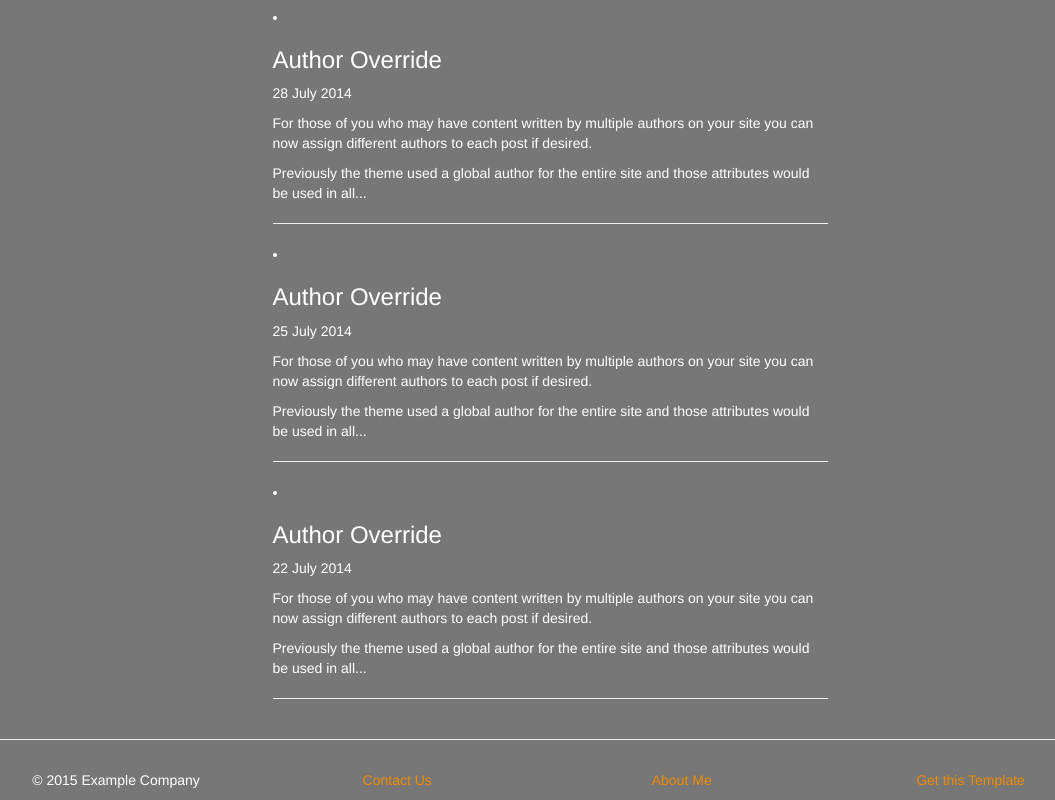
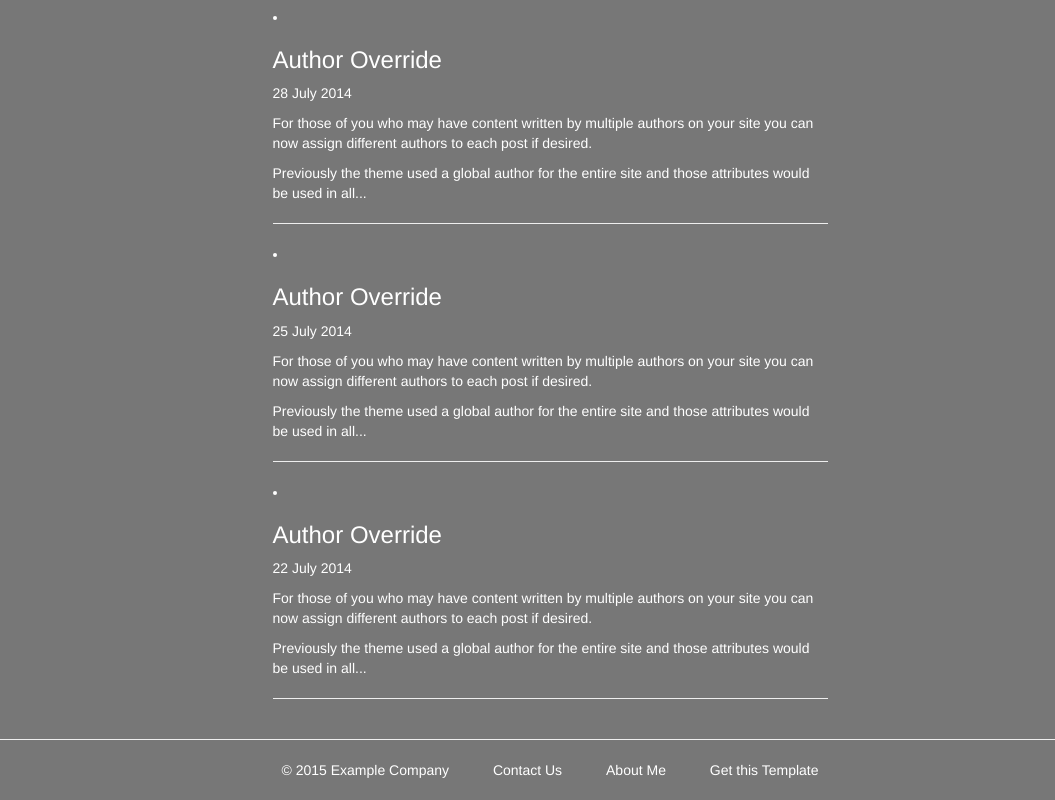
Before and after one commit to bloodyblaze/bloodyblaze.github.io, a plain HTML site: page index.html in a window 1280 px wide. Shown: the part 579-1379 px from the top of the page, without its empty margins (90-1145 px from the left). Drawn offline with nearby package versions, Linux system fonts and the light colour scheme.

Commit message:
nonbutton, white links footer

```diff
--- a/assets/style.css
+++ b/assets/style.css
@@ -118,11 +118,11 @@ inset 0 1px 1px rgba(255,255,255,1); /*top internal highlight*/
 	border-color:#fff;
 }
 
-.nav .nav-justified a{
-
+a.footer{
 	color:#fff;
+	margin:20px;
+	padding-bottom:20px;
 }
-
 a {
     color: #f08a00;
     text-decoration-color:white;
--- a/index.html
+++ b/index.html
@@ -5,7 +5,7 @@
     <meta http-equiv="X-UA-Compatible" content="IE=edge">
     <meta name="viewport" content="width=device-width, initial-scale=1">
     <!-- The above 3 meta tags *must* come first in the head; any other head content must come *after* these tags -->
-    <title>Bootstrap 101 Template</title>
+    <title>Template</title>
 
     <!-- Bootstrap -->
     <link rel="stylesheet" href="/assets/css/bootstrap.min.css">
@@ -136,10 +136,10 @@
             <div class="col-lg-12">
             <hr>
               <ul class="nav nav-justified">
-                <li>&copy; 2015 Example Company</li>
-                <li><a href="">Contact Us</a></li>
-                <li><a href="">About Me</a></li>
-                <li><a href="">Get this Template</a></li>
+                <a class="footer" > &copy; 2015 Example Company</a>
+                <a class="footer" href="">Contact Us</a>
+                <a class="footer" href="">About Me</a>
+                <a class="footer" href="">Get this Template</a>
               </ul>
             </div>
           </div>
```
Also changed, not shown: 2014/07/10/author-override.html (+5 -5 lines), 2014/07/21/author-override.html (+5 -5 lines), 2014/07/22/author-override.html (+5 -5 lines), 2014/07/25/author-override.html (+5 -5 lines), 2014/07/28/author-override.html (+5 -5 lines), 2014/07/30/author-override.html (+5 -5 lines), 2014/07/31/author-override.html (+5 -5 lines), about/index.html (+5 -5 lines), posts/index.html (+5 -5 lines), stream/index.html (+5 -5 lines), videos/index.html (+5 -5 lines).
